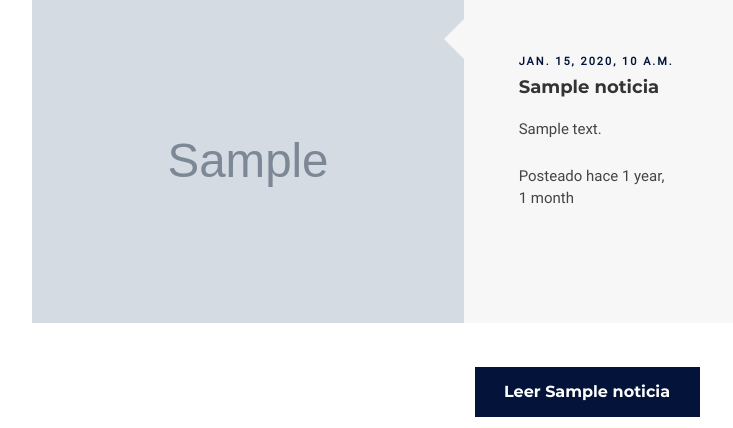
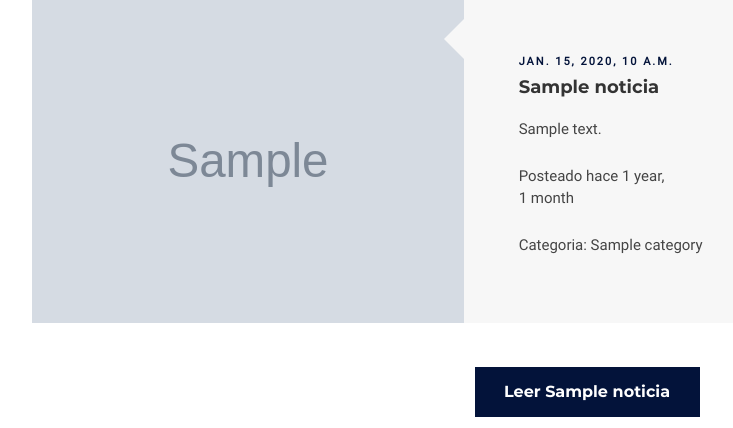
Before and after one commit to edgarduart23/ProyectoInformatorio, a Django app: template RepositorioTPFinal/TrabajoFinal/apps/ProyectoWeb/templates/noticias.html in a window 1280 px wide. Shown: the part 476-904 px from the top of the page, without its empty margins (53-786 px from the left). Run offline with Django 3.2, Linux system fonts and the light colour scheme; the template is opened without the code that fills it: most values are stand-ins (such as "Sample title", 1, 10 or a date in 2020); grey boxes marked "Sample" are stand-in pictures; some libraries are stand-ins or nearby versions.

Commit message:
Agregado de categoria en tarjetas

```diff
--- a/RepositorioTPFinal/TrabajoFinal/apps/ProyectoWeb/templates/noticias.html
+++ b/RepositorioTPFinal/TrabajoFinal/apps/ProyectoWeb/templates/noticias.html
@@ -8,9 +8,9 @@
             <div class="row vr-gallery">
                 <div class="col-md-8 mb-4">
                     <div class="row">
-                        <div class="col-md-12 col-lg-7 pr-0 pd-md">
+                        <class class="col-md-12 col-lg-7 pr-0 pd-md">
                             <img src="{{ noticia.image.url }}" alt="">
-                        </div>
+                        </class>
                         <div class="col-md-12 col-lg-5 light-bg cus-pd cus-arrow-left">
                             <p><small>{{ noticia.created_date }}</small></p>
                             <h3>{{ noticia.title }}</h3>
@@ -20,6 +20,10 @@
                             <br>
                             <p>
                                 Posteado hace {{ noticia.published_dates|timesince }}
+                            </p>
+                            <br>
+                            <p>
+                                Categoria: {{noticia.category}}
                             </p>
                         </div>
                     </div>
```
